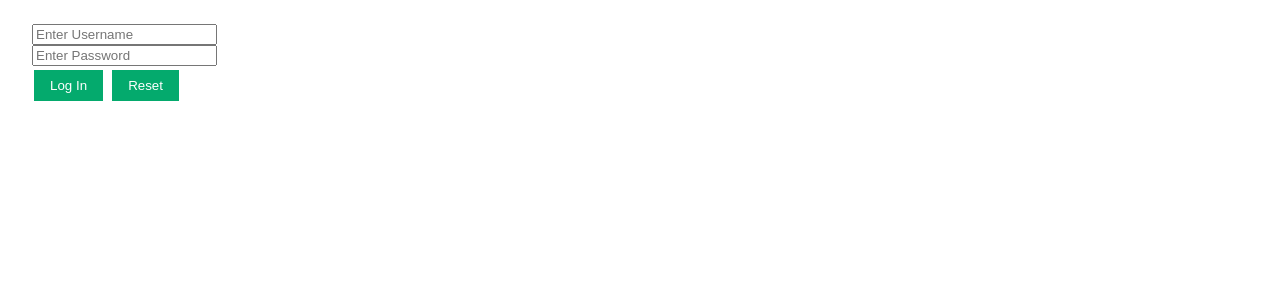
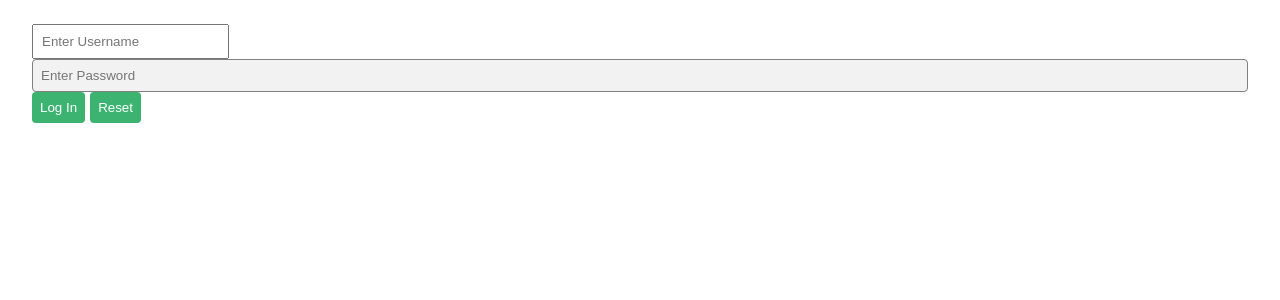
Before and after one commit to joshroche1/projects, a Flask app: template templates/python-flask/webapp1/templates/auth/login.html in a window 1280 px wide. Shown: the part 54-354 px from the top of the page. Run offline with Flask 2, Linux system fonts and the light colour scheme; the template is opened without the code that fills it, so the values that code supplies are empty; some libraries are stand-ins or nearby versions.

Commit message:
Update style.css

```diff
--- a/templates/python-flask/webapp1/static/style.css
+++ b/templates/python-flask/webapp1/static/style.css
@@ -50,25 +50,42 @@ label {
   padding: 8px;
   display: inline-block;
 }
+input {
+  padding: 8px;
+}
+select, textarea {
+  background-color: #f2f2f2;
+  padding: 8px;
+  width: 100%;
+  border: 1px solid #808080;
+  border-radius: 4px;
+  resize: vertical;
+}
+input[type=text], input[type=password], input[type=datetime-local], input[type=date], input[type=month], input[type=week], input[type=time], input[type=email], input[type=number], input[type=url], input[type=tel] {
+  background-color: #f2f2f2;
+  width: 100%;
+  border: 1px solid #808080;
+  border-radius: 4px;
+  resize: vertical;
+}
 input[type=button], input[type=submit], input[type=reset] {
-  background-color: #04AA6D;
+  background-color: #3CB371; /* MEDIUMSEAGREEN */
   border: none;
-  color: white;
-  padding: 8px 16px;
+  border-radius: 4px;
+  color: #fff; /* WHITE */
   text-decoration: none;
-  margin: 4px 2px;
   cursor: pointer;
 }
 input[type=button]:hover, input[type=submit]:hover, input[type=reset]:hover {
-  background-color: white;
-  color: green;
+  background-color: #fff;
+  color: #008000; /* GREEN */
 }
 table {
   border-collapse: collapse;
   width: 100%;
 }
 table td, table th {
-  border: 1px solid #ddd;
+  border: 1px solid #808080; /* GRAY */
   padding: 8px;
 }
 tr:nth-child(even){background-color: #f2f2f2;}
```
Also changed, not shown: other parts of templates/python-flask/webapp1/static/style.css (+19 -14 lines).
